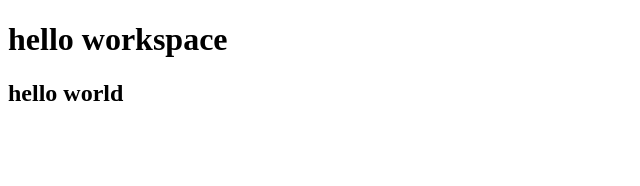
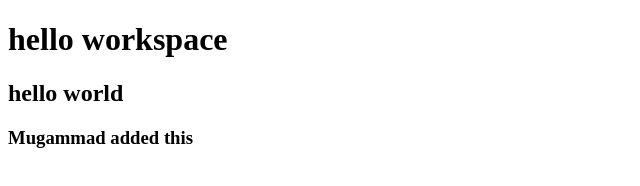
Before and after one commit to Mogamat-Muneeb/testing-git, a plain HTML site: page index.html in a window 1280 px wide. Shown: the whole page, without its empty margins (0-640 px from the left). Drawn offline with Linux system fonts and the light colour scheme.

Commit message:
mugammad's commit

```diff
--- a/index.html
+++ b/index.html
@@ -9,5 +9,6 @@
 <body>
     <h1>hello workspace</h1>
     <h2>hello world</h2>
+    <h3>Mugammad added this</h3>
 </body>
 </html>
```
